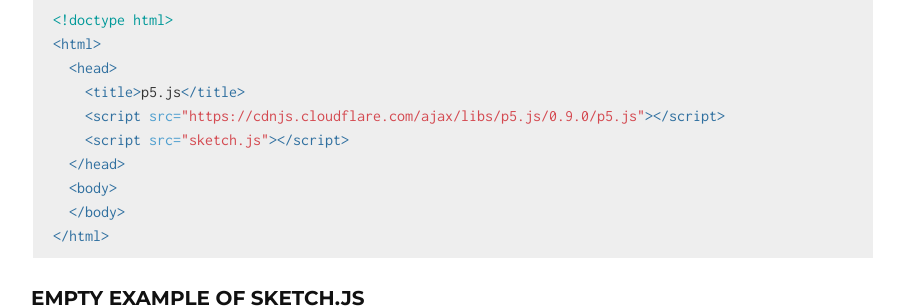
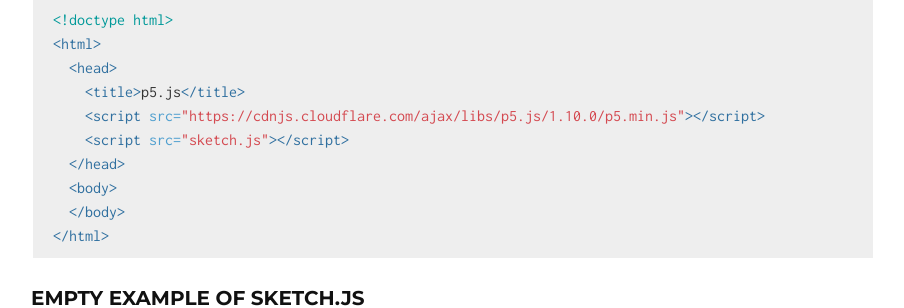
Before and after one commit to lsudigitalart/lsudigitalart.github.io, a Jekyll site: the page built from 2210/index.md, in a window 1280 px wide and 900 px high, scrolled down 5433 px. Shown: the part 153-461 px from the top of the window, without its empty margins (187-1091 px from the left). Built offline with Jekyll 4.4.1, drawn with Linux system fonts in a browser that asks for light colours; our own code applies the rules of GitHub Pages for plain Markdown files; some of the changed lines change nothing that is shown.

Commit message:
updated cdn

```diff
--- a/2210/index.md
+++ b/2210/index.md
@@ -139,7 +139,7 @@ If VS Code or Git throws an error that says **"Make sure to configure your user.
 <html>
   <head>
     <title>p5.js</title>
-    <script src="https://cdnjs.cloudflare.com/ajax/libs/p5.js/0.9.0/p5.js"></script>
+    <script src="https://cdnjs.cloudflare.com/ajax/libs/p5.js/1.10.0/p5.min.js"></script>
     <script src="sketch.js"></script>
   </head>
   <body>
```
